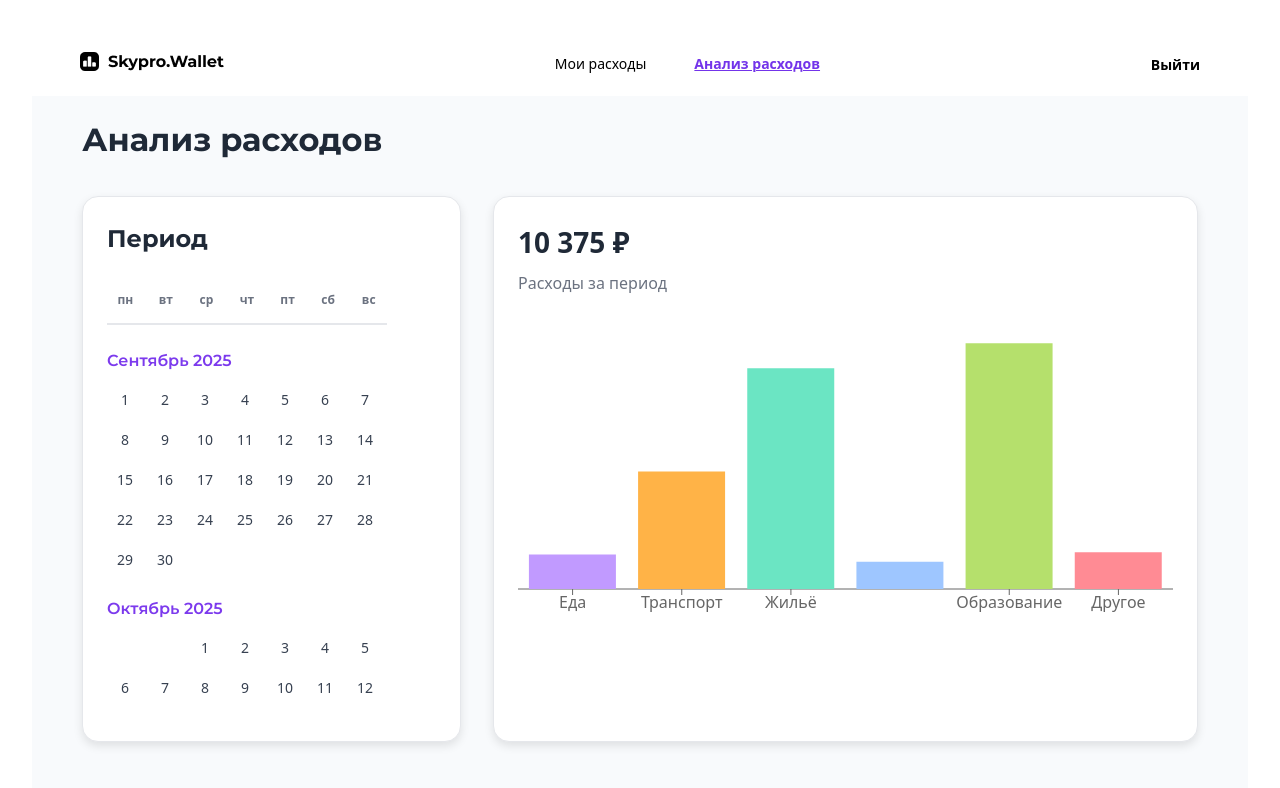
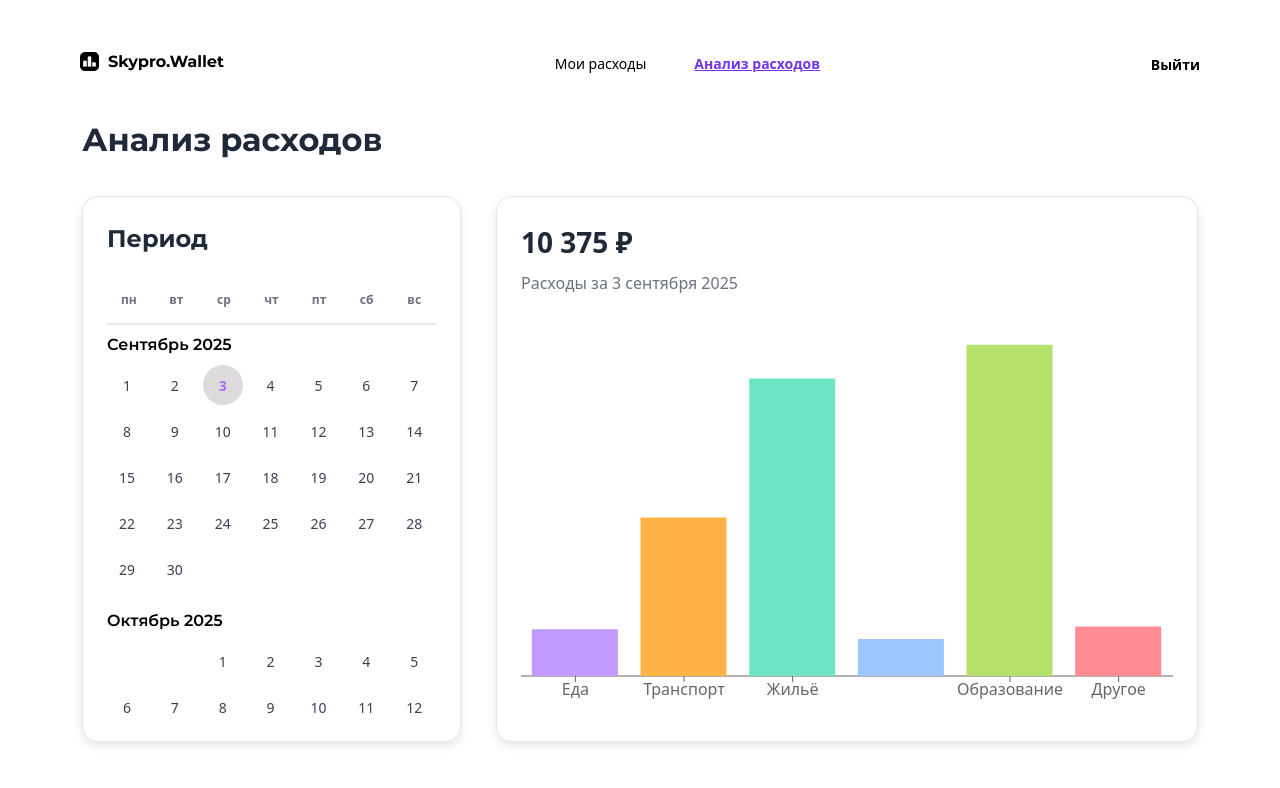
Before and after one commit to EkSheva/Skypro.Wallet, a React (Vite) app: page /analysis in a window 1280 px wide. Shown: the top 788 px of the page. Built offline with nearby package versions, Linux system fonts and the light colour scheme; sample sign-in values are in the browser's storage.

Commit message:
доработка стилей, и поправки по рекомендации наставника

```diff
--- a/src/components/Analysis/Analysis.jsx
+++ b/src/components/Analysis/Analysis.jsx
@@ -1,5 +1,5 @@
 // Analysis.jsx
-import React, { useState } from "react";
+import React, { useState, useRef, useEffect } from "react";
 import {
   BarChart,
   Bar,
@@ -43,11 +43,9 @@ const categories = [
   { name: "Другое", color: "#ff8b94" },
 ];
 
-// форматируем дату для хранения
 const formatDate = (year, month, day) =>
   `${year}-${String(month + 1).padStart(2, "0")}-${String(day).padStart(2, "0")}`;
 
-// форматируем дату для отображения
 const formatDisplayDate = (dateStr) => {
   const [year, month, day] = dateStr.split("-");
   const monthsRu = [
@@ -66,20 +64,31 @@ function generateExpenses() {
 }
 
 export default function Analysis() {
-  const [selectedDays, setSelectedDays] = useState([]); // храним даты в формате YYYY-MM-DD
+  const getCurrentDate = () => {
+    const today = new Date();
+    return formatDate(today.getFullYear(), today.getMonth(), today.getDate());
+  };
+
+  const [selectedDays, setSelectedDays] = useState([getCurrentDate()]);
   const [expenses] = useState(generateExpenses());
+  const calendarScrollRef = useRef(null);
 
   const total = expenses.reduce((acc, cur) => acc + cur.value, 0);
 
-  // генерируем месяцы для скролла
+  // генерируем месяцы (год назад и год вперёд)
   const generateScrollMonths = () => {
     const monthsData = [];
     const currentDate = new Date();
+    const currentYear = currentDate.getFullYear();
+    const currentMonth = currentDate.getMonth();
+    const currentDay = currentDate.getDate();
 
-    for (let i = 0; i < 3; i++) {
-      const date = new Date();
-      date.setMonth(currentDate.getMonth() + i);
+    const monthsBefore = 12;
+    const monthsAfter = 12;
 
+    // прошлые месяцы
+    for (let i = monthsBefore; i > 0; i--) {
+      const date = new Date(currentYear, currentMonth - i, 1);
       const year = date.getFullYear();
       const month = date.getMonth();
 
@@ -88,11 +97,9 @@ export default function Analysis() {
       const daysInMonth = lastDay.getDate();
 
       const days = [];
-
       for (let j = 0; j < (firstDay.getDay() === 0 ? 6 : firstDay.getDay() - 1); j++) {
         days.push(null);
       }
-
       for (let j = 1; j <= daysInMonth; j++) {
         days.push(j);
       }
@@ -102,6 +109,58 @@ export default function Analysis() {
         year,
         days,
         title: `${months[month]} ${year}`,
+        isCurrentMonth: false,
+        currentDay: null,
+      });
+    }
+
+    // текущий месяц
+    const currentFirstDay = new Date(currentYear, currentMonth, 1);
+    const currentLastDay = new Date(currentYear, currentMonth + 1, 0);
+    const currentDaysInMonth = currentLastDay.getDate();
+
+    const currentDays = [];
+    for (let j = 0; j < (currentFirstDay.getDay() === 0 ? 6 : currentFirstDay.getDay() - 1); j++) {
+      currentDays.push(null);
+    }
+    for (let j = 1; j <= currentDaysInMonth; j++) {
+      currentDays.push(j);
+    }
+
+    monthsData.push({
+      month: currentMonth,
+      year: currentYear,
+      days: currentDays,
+      title: `${months[currentMonth]} ${currentYear}`,
+      isCurrentMonth: true,
+      currentDay: currentDay,
+    });
+
+    // будущие месяцы
+    for (let i = 1; i <= monthsAfter; i++) {
+      const date = new Date(currentYear, currentMonth + i, 1);
+      const year = date.getFullYear();
+      const month = date.getMonth();
+
+      const firstDay = new Date(year, month, 1);
+      const lastDay = new Date(year, month + 1, 0);
+      const daysInMonth = lastDay.getDate();
+
+      const days = [];
+      for (let j = 0; j < (firstDay.getDay() === 0 ? 6 : firstDay.getDay() - 1); j++) {
+        days.push(null);
+      }
+      for (let j = 1; j <= daysInMonth; j++) {
+        days.push(j);
+      }
+
+      monthsData.push({
+        month,
+        year,
+        days,
+        title: `${months[month]} ${year}`,
+        isCurrentMonth: false,
+        currentDay: null,
       });
     }
 
@@ -110,7 +169,26 @@ export default function Analysis() {
 
   const scrollMonths = generateScrollMonths();
 
-  // выбор дня
+  // Автоскролл к текущему месяцу
+  useEffect(() => {
+    if (calendarScrollRef.current) {
+      const currentMonthElement = calendarScrollRef.current.querySelector(
+        "[data-current-month='true']"
+      );
+      if (currentMonthElement) {
+        currentMonthElement.scrollIntoView({
+          behavior: "smooth",
+          block: "start",
+        });
+      }
+    }
+  }, []);
+
+  const isCurrentDay = (year, month, day, monthData) => {
+    if (!day || !monthData.isCurrentMonth) return false;
+    return day === monthData.currentDay;
+  };
+
   const handleDaySelect = (year, month, day) => {
     if (!day) return;
     const dateStr = formatDate(year, month, day);
@@ -120,12 +198,10 @@ export default function Analysis() {
     } else if (selectedDays.length === 1) {
       setSelectedDays([...selectedDays, dateStr]);
     } else {
-      // если выбрали третью дату — сброс
       setSelectedDays([dateStr]);
     }
   };
 
-  // проверка — выделен ли день
   const isDaySelected = (year, month, day) => {
     if (!day) return false;
     const dateStr = formatDate(year, month, day);
@@ -137,7 +213,6 @@ export default function Analysis() {
     return dateStr >= sorted[0] && dateStr <= sorted[1];
   };
 
-  // подпись под графиком
   const getSelectedPeriodText = () => {
     if (selectedDays.length === 0) {
       return "Расходы за период";
@@ -164,15 +239,19 @@ export default function Analysis() {
               ))}
             </FixedDaysHeader>
 
-            <CalendarScroll>
-              {scrollMonths.map((monthData, index) => (
-                <div key={index}>
+            <CalendarScroll ref={calendarScrollRef}>
+              {scrollMonths.map((monthData) => (
+                <div
+                  key={`${monthData.year}-${monthData.month}`}
+                  data-current-month={monthData.isCurrentMonth ? "true" : "false"}
+                >
                   <MonthTitle>{monthData.title}</MonthTitle>
                   <DaysGrid>
                     {monthData.days.map((day, dayIndex) => (
                       <DayCell
                         key={dayIndex}
                         selected={isDaySelected(monthData.year, monthData.month, day)}
+                        $current={isCurrentDay(monthData.year, monthData.month, day, monthData)}
                         disabled={!day}
                         onClick={() => handleDaySelect(monthData.year, monthData.month, day)}
                       >
@@ -192,7 +271,7 @@ export default function Analysis() {
             <Subtitle>{getSelectedPeriodText()}</Subtitle>
           </ChartHeader>
 
-          <ResponsiveContainer width="100%" height={300}>
+          <ResponsiveContainer width="100%" height={387}>
             <BarChart data={expenses} margin={{ top: 20 }}>
               <XAxis dataKey="name" />
               <YAxis hide />
--- a/src/components/Analysis/Analysis.styled.jsx
+++ b/src/components/Analysis/Analysis.styled.jsx
@@ -5,10 +5,8 @@ export const Container = styled.div`
   display: flex;
   flex-direction: column;
   gap: 32px;
-  width: 100%;
   padding: 20px 50px;
-  background: #f8fafc;
-  min-height: 100vh;
+  background: #ffffff;
 `;
 
 export const Title = styled.h2`
@@ -22,7 +20,7 @@ export const Title = styled.h2`
 
 export const CalendarBox = styled.div`
   display: flex;
-  gap: 32px;
+  gap: 35px;
 
   @media (max-width: 1024px) {
     flex-direction: column;
@@ -39,6 +37,7 @@ export const CalendarWrapper = styled.div`
   display: flex;
   align-items: flex-start;
   flex-direction: column;
+  align-items: stretch;
 `;
 
 export const PeriodHeader = styled.div`
@@ -47,6 +46,7 @@ export const PeriodHeader = styled.div`
   font-size: 24px;
   color: #1f2937;
   margin-bottom: 20px;
+  text-align: start;
 `;
 
 export const CalendarContainer = styled.div`
@@ -80,7 +80,6 @@ export const DayHeader = styled.div`
 export const CalendarScroll = styled.div`
   overflow-y: auto;
   height: 380px;
-  padding-right: 4px;
 
   &::-webkit-scrollbar {
     width: 8px;
@@ -104,7 +103,7 @@ export const CalendarScroll = styled.div`
 export const MonthTitle = styled.h4`
   display: flex;
   margin: 16px 0 8px 0;
-  color: #7c3aed;
+  color: #000000;
   font-weight: 600;
   font-size: 16px;
   font-family: 'Montserrat';
@@ -113,30 +112,34 @@ export const MonthTitle = styled.h4`
 export const DaysGrid = styled.div`
   display: grid;
   grid-template-columns: repeat(7, 1fr);
-  gap: 4px;
+  gap: 6px;
   margin-bottom: 20px;
 `;
 
 export const DayCell = styled.div`
-  width: 36px;
-  height: 36px;
-  border-radius: 6px;
-  background: ${props => props.selected ? "#7c3aed" : "transparent"};
-  color: ${props => {
-    if (props.disabled) return "#d1d5db";
-    return props.selected ? "#fff" : "#374151";
+  width: 40px;
+  height: 40px;
+  border-radius: 60px;
+  background: ${({ selected, $current }) =>
+    selected ? "#dddbdb" : $current ? "#96f78d" : "transparent"};
+  color: ${({ disabled, selected, $current }) => {
+    if (disabled) return "#c3c1c5";
+    if (selected) return "#ab6ff0";
+    if ($current) return "#b45309";
+    return "#374151";
   }};
-  font-weight: ${props => props.selected ? 600 : 400};
+  font-weight: ${({ selected, $current }) =>
+    selected || $current ? 600 : 400};
   display: flex;
   align-items: center;
   justify-content: center;
-  cursor: ${props => props.disabled ? "default" : "pointer"};
+  cursor: ${({ disabled }) => (disabled ? "default" : "pointer")};
   transition: all 0.2s ease;
   font-size: 14px;
 
   &:hover {
-    background: ${props => props.disabled ? "transparent" : "#ede9fe"};
-    color: ${props => props.disabled ? "#d1d5db" : "#7c3aed"};
+    background: ${({ disabled }) => (disabled ? "transparent" : "#eeeef0")};
+    color: ${({ disabled }) => (disabled ? "#d1d5db" : "#7c3aed")};
   }
 `;
 
```
